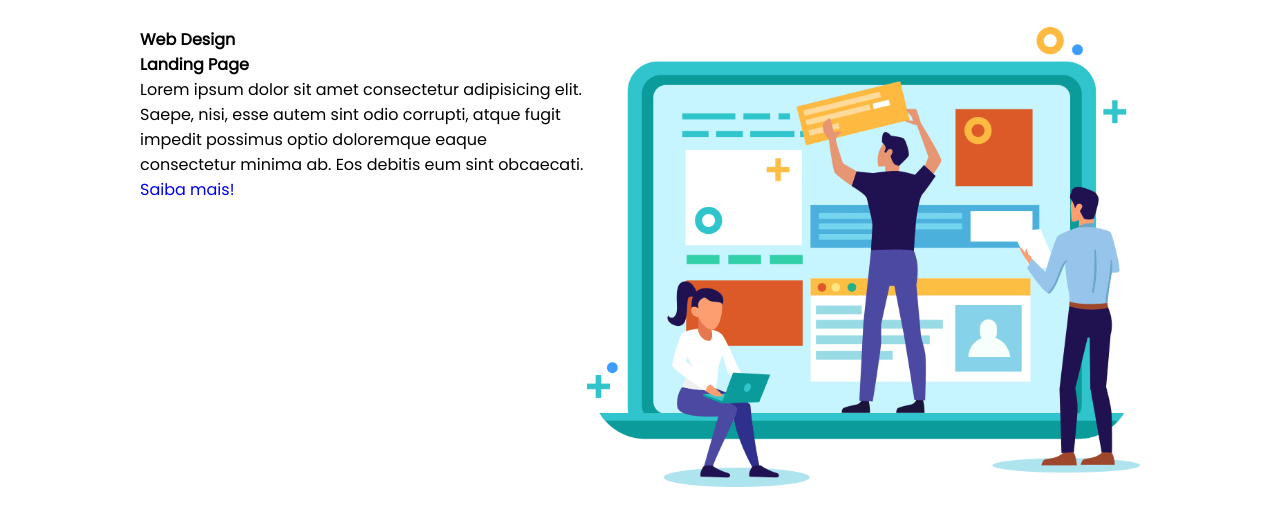
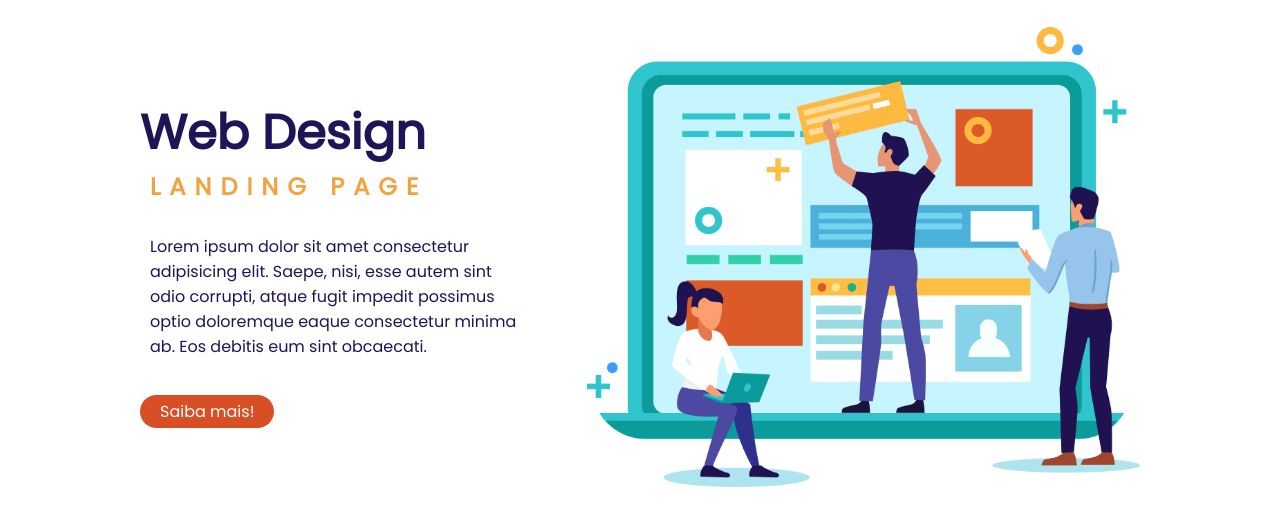
Before and after one commit to gabrielvsabreu/projeto-landingpage, a plain HTML site: page index.html in a window 1280 px wide. Shown: the part 133-654 px from the top of the page. Drawn offline with Linux system fonts and the light colour scheme.

Commit message:
vídeo 7

```diff
--- a/css/style.css
+++ b/css/style.css
@@ -16,6 +16,7 @@
 .row {
     display: flex;
     flex-direction: row;
+    align-items: center;
 }
 
 header, main {
@@ -25,7 +26,6 @@ header, main {
 
 header {
     justify-content: space-between;
-    align-items: center;
 }
 
 header img {
@@ -34,7 +34,6 @@ header img {
 
 header nav ul {
     list-style: none;
-    align-items: center;
 }
 
 header nav ul li {
@@ -56,9 +55,29 @@ main {
 
 section img {
     height: 460px;
+    margin-left: 50px;
+}
+
+article h1 {
+    font-size: 3em;
+    color: #1E1559;
+}
+
+article h2 {
+    text-transform: uppercase;
+    letter-spacing: 9px;
+    font-size: 1.5em;
+    color: #F2A341;
+    margin: 0 0 20px 10px;
+}
+
+article p {
+    font-size: 1em;
+    padding: 10px;
+    margin-bottom: 30px;
+    color: #1E1559;
 }
 
 footer ul {
     list-style: none;
-    align-items: center;
 }
--- a/index.html
+++ b/index.html
@@ -37,7 +37,7 @@
                 <h1>Web Design</h1>
                 <h2>Landing Page</h2>
                 <p>Lorem ipsum dolor sit amet consectetur adipisicing elit. Saepe, nisi, esse autem sint odio corrupti, atque fugit impedit possimus optio doloremque eaque consectetur minima ab. Eos debitis eum sint obcaecati.</p>
-                <a href="#">Saiba mais!</a>
+                <a href="#" class="btn">Saiba mais!</a>
 
             </article>
 
```
